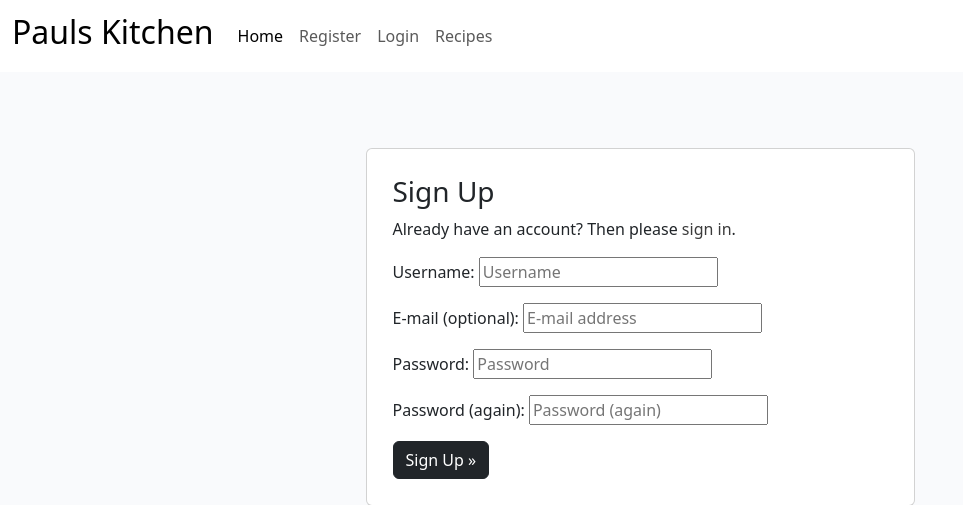
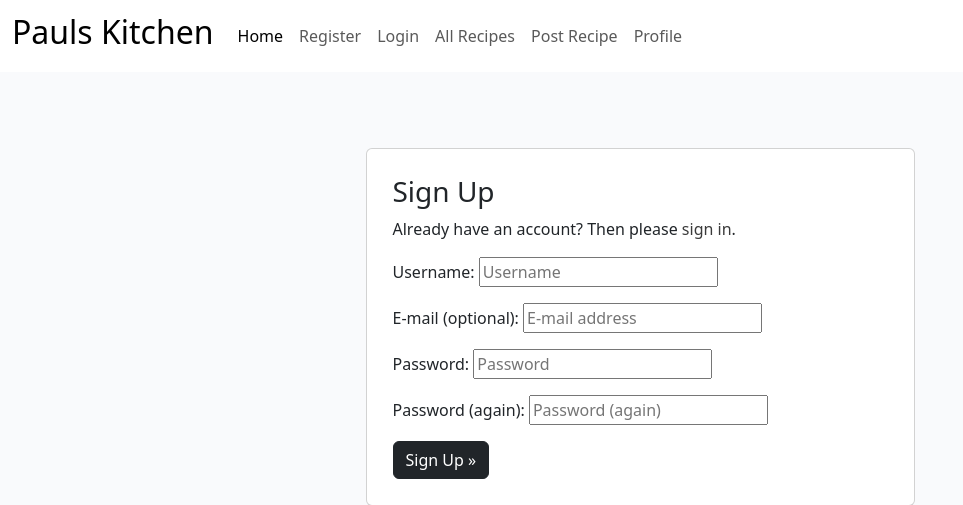
Before and after one commit to Pauldwyer/Pauls-Kitchen-pp4, a Django app: page /accounts/signup/ in a window 1280 px wide. Shown: the top 505 px of the page, without its empty margins (0-963 px from the left). Run offline with Django 3.2, Linux system fonts and the light colour scheme; parts of the project's set-up code (start-up, migrations or seed data) failed here and were passed over; some libraries are stand-ins or nearby versions.

Commit message:
add add_recipe link to nav bar

```diff
--- a/templates/base.html
+++ b/templates/base.html
@@ -41,7 +41,13 @@
                 </li>
                 {% endif %}
                 <li class="nav-item">
-                  <a class="nav-link" href="{% url 'recipe_list' %}">Recipes</a>
+                  <a class="nav-link" href="{% url 'recipe_list' %}">All Recipes</a>
+                </li>
+                <li class="nav-item">
+                  <a class="nav-link" href="{% url 'add_recipe' %}">Post Recipe</a>
+                </li>
+                <li class="nav-item">
+                  <a class="nav-link" href="{% url 'my_profile' %}">{{ request.user.username|title }} Profile</a>
                 </li>
             </ul>
         </div>
```
